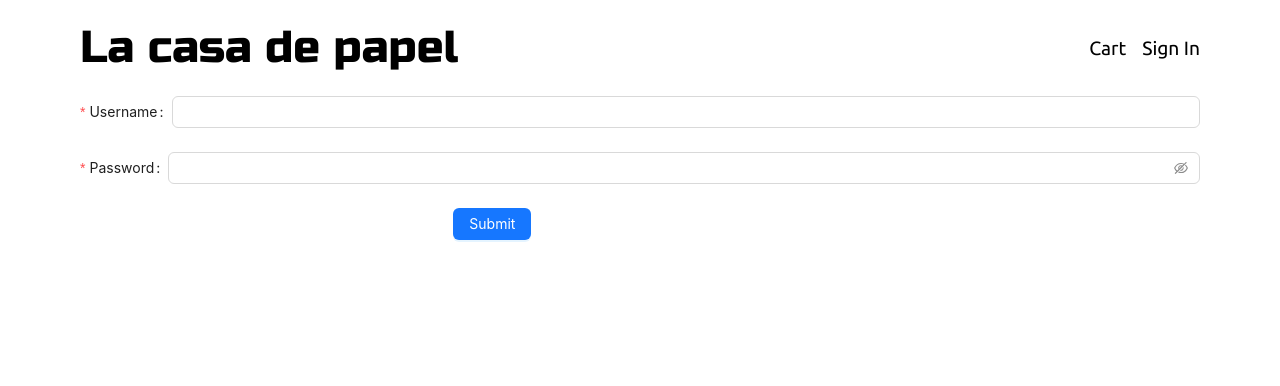
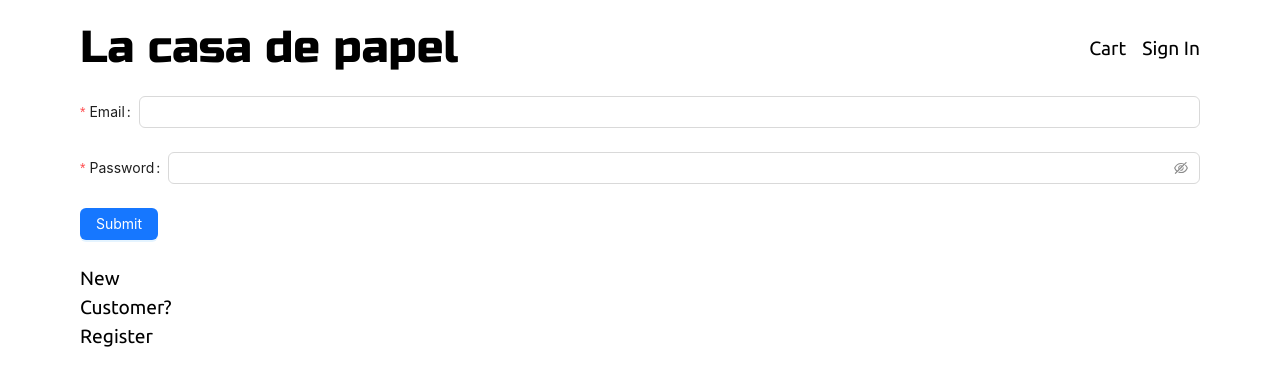
Before and after one commit to luintr/e-comerce, a Next.js app in the folder client/: page /login in a window 1280 px wide. Shown: the top 386 px of the page. Built offline with nearby package versions, Linux system fonts and the light colour scheme.

Commit message:
feat: login

```diff
--- a/client/package.json
+++ b/client/package.json
@@ -19,7 +19,6 @@
   "dependencies": {
     "@emotion/react": "^11.11.1",
     "@emotion/styled": "^11.11.0",
-    "@mui/material": "^5.14.18",
     "@reduxjs/toolkit": "^2.0.1",
     "antd": "^5.12.2",
     "axios": "^1.5.1",
--- a/client/src/modules/Cart/index.tsx
+++ b/client/src/modules/Cart/index.tsx
@@ -7,14 +7,17 @@
 import { useRouter } from 'next/navigation';
 import Link from 'next/link';
 import { ROUTE_PATH } from '@/constants/route';
-import { FormControl, InputLabel, MenuItem, Select } from '@mui/material';
+import { Select as AntdSelect } from 'antd';
 import { ICartItem } from '@/types/global';
 import { addToCart, removeFromCart } from '@/store/slices/cartSlice';
 
 const CartModule = () => {
+  const { Option } = AntdSelect;
+
   const [cartList, setCartList] = useState<ICartItem[]>([]);
   const router = useRouter();
   const dispatch = useDispatch();
+
 
   // @ts-ignore:next-line
   const { cartItems } = useSelector(
@@ -60,24 +63,16 @@
                   <p className={s.cartItem_price}>{item.price}</p>
                 </div>
                 <div className={s.cartItem_qty}>
-                  <FormControl>
-                    <InputLabel id="demo-simple-select-label">Qty</InputLabel>
-                    <Select
-                      labelId="demo-simple-select-label"
-                      id="demo-simple-select"
-                      value={item.qty}
-                      label="Age"
-                      onChange={e =>
-                        addtoCartHandler(item, Number(e.target.value))
-                      }
-                    >
-                      {Array.from({ length: item.countInStock }, (_, index) => (
-                        <MenuItem key={index} value={index + 1}>
-                          {index + 1}
-                        </MenuItem>
-                      ))}
-                    </Select>
-                  </FormControl>
+                  <AntdSelect
+                    value={item.qty.toString()}
+                    onChange={value => addtoCartHandler(item, Number(value))}
+                  >
+                    {Array.from({ length: item.countInStock }, (_, index) => (
+                      <Option key={index} value={(index + 1).toString()}>
+                        {index + 1}
+                      </Option>
+                    ))}
+                  </AntdSelect>
                 </div>
                 <div
                   className={s.cartItem_delete}
@@ -101,7 +96,11 @@
             </div>
 
             <div>
-              <button type="button" disabled={cartItems.length === 0}>
+              <button
+                type="button"
+                disabled={cartItems.length === 0}
+                onClick={checkoutHandler}
+              >
                 Proceed to Checkout
               </button>
             </div>
--- a/client/src/modules/Login/index.tsx
+++ b/client/src/modules/Login/index.tsx
@@ -1,19 +1,60 @@
 'use client';
 
-import React from 'react';
+import React, { useEffect } from 'react';
 import s from './style.module.scss';
-import { Button, Form, Input } from 'antd';
+import { Button, Form, Input, message } from 'antd';
+import { useRouter, useSearchParams } from 'next/navigation';
+import { useDispatch, useSelector } from 'react-redux';
+import { useLoginMutation } from '@/store/slices/usersApiSlice';
+import { setCredentials } from '@/store/slices/authSlice';
+import Link from 'next/link';
 
 const LoginModule = () => {
-  const onFinish = (values: any) => {
-    console.log('Success:', values);
+  const [messageApi, contextHolder] = message.useMessage();
+
+  const dispatch = useDispatch();
+  const router = useRouter();
+
+  const [login, { isLoading }] = useLoginMutation();
+
+  // @ts-ignore:next-line
+  const { userInfo } = useSelector(state => state.auth);
+
+  const pathName = useSearchParams();
+  const redirect = pathName.get('redirect') || '/';
+
+  useEffect(() => {
+    if (userInfo) {
+      router.push(redirect);
+    }
+  }, [redirect, userInfo, router]);
+
+  const onFinish = async (values: any) => {
+    try {
+      const res = await login(values).unwrap();
+      dispatch(setCredentials(res));
+      router.push(redirect);
+    } catch (err) {
+      messageApi.open({
+        type: 'error',
+        // @ts-ignore:next-line
+        content: err?.data?.message || err.error,
+        duration: 4,
+      });
+    }
   };
   const onFinishFailed = (errorInfo: any) => {
+    messageApi.open({
+      type: 'error',
+      content: 'Please enter your email and password',
+      duration: 4,
+    });
     console.log('Failed:', errorInfo);
   };
 
   return (
     <div className={`${s.login} container grid grid-cols-12`}>
+      {contextHolder}
       <Form
         name="basic"
         initialValues={{
@@ -21,20 +62,20 @@
         }}
         onFinish={onFinish}
         onFinishFailed={onFinishFailed}
-        autoComplete="off"
+        autoComplete="on"
         className={`col-span-12`}
       >
         <Form.Item
-          label="Username"
-          name="username"
+          label="Email"
+          name="email"
           rules={[
             {
               required: true,
-              message: 'Please input your username!',
+              message: 'Please input your email!',
             },
           ]}
         >
-          <Input />
+          <Input autoComplete="email" />
         </Form.Item>
 
         <Form.Item
@@ -47,20 +88,22 @@
             },
           ]}
         >
-          <Input.Password />
+          <Input.Password autoComplete="current-password" />
         </Form.Item>
 
-        <Form.Item
-          wrapperCol={{
-            offset: 8,
-            span: 16,
-          }}
-        >
+        <Form.Item>
           <Button type="primary" htmlType="submit">
             Submit
           </Button>
         </Form.Item>
+        {isLoading && <p>Loading ...</p>}
       </Form>
+      <p>
+        New Customer?{' '}
+        <Link href={redirect ? `register?redirect=${redirect}` : '/register'}>
+          Register
+        </Link>
+      </p>
     </div>
   );
 };
--- a/client/src/modules/Product/index.tsx
+++ b/client/src/modules/Product/index.tsx
@@ -1,8 +1,8 @@
 'use client';
 
-import { FormControl, InputLabel, Select, MenuItem } from '@mui/material';
 import React, { useState } from 'react';
 import { addToCart } from '@/store/slices/cartSlice';
+import { Select as AntdSelect } from 'antd';
 import { useDispatch } from 'react-redux';
 import { useRouter } from 'next/navigation';
 
@@ -20,6 +20,8 @@
 };
 
 const ProductModules = ({ data }: { data: IProduct }) => {
+  const { Option } = AntdSelect;
+
   const { name, image, description, price, countInStock, rating, numReviews } =
     data;
 
@@ -56,23 +58,16 @@
             <div>
               <div>Qty</div>
               <div>
-                <FormControl>
-                  <InputLabel id="demo-simple-select-label">Qty</InputLabel>
-                  <Select
-                    labelId="demo-simple-select-label"
-                    id="demo-simple-select"
-                    value={qty}
-                    label="Age"
-                    onChange={e => setQty(Number(e.target.value))}
-                  >
-                    {/* <MenuItem value={10}>Ten</MenuItem> */}
-                    {Array.from({ length: data.countInStock }, (_, index) => (
-                      <MenuItem key={index} value={index + 1}>
-                        {index + 1}
-                      </MenuItem>
-                    ))}
-                  </Select>
-                </FormControl>
+                <AntdSelect
+                  value={qty.toString()}
+                  onChange={value => setQty(Number(value))}
+                >
+                  {Array.from({ length: data.countInStock }, (_, index) => (
+                    <Option key={index} value={(index + 1).toString()}>
+                      {index + 1}
+                    </Option>
+                  ))}
+                </AntdSelect>
               </div>
             </div>
           </div>
--- a/client/src/store/slices/authSlice.ts
+++ b/client/src/store/slices/authSlice.ts
@@ -2,7 +2,7 @@
 
 const localExist = typeof localStorage !== 'undefined';
 const storedUserInfo = localExist && localStorage.getItem('userInfo');
-const initialUserInfo = storedUserInfo ? JSON.parse(storedUserInfo) : {};
+const initialUserInfo = storedUserInfo ? JSON.parse(storedUserInfo) : null;
 
 const initialState = {
   userInfo: initialUserInfo
```
Also changed, not shown: 1 other file (tests, documents, lock files or other folders).
